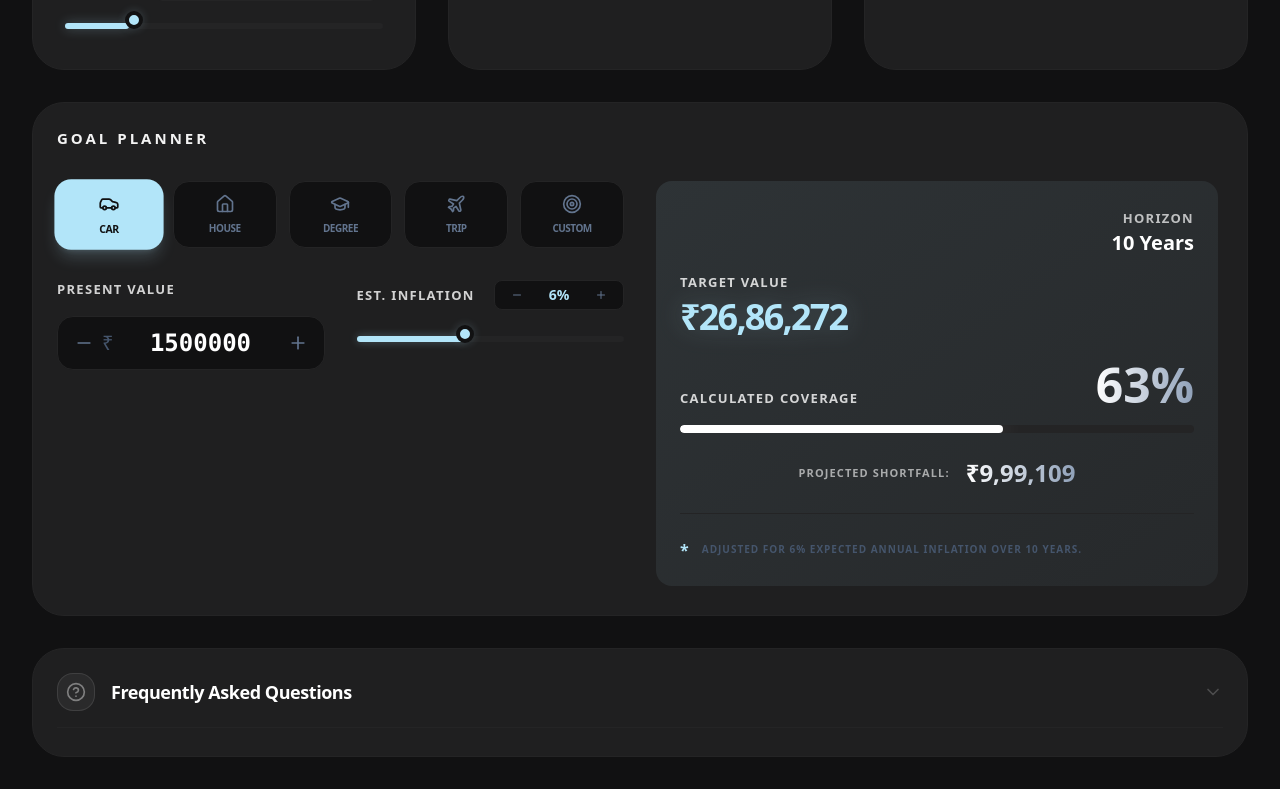
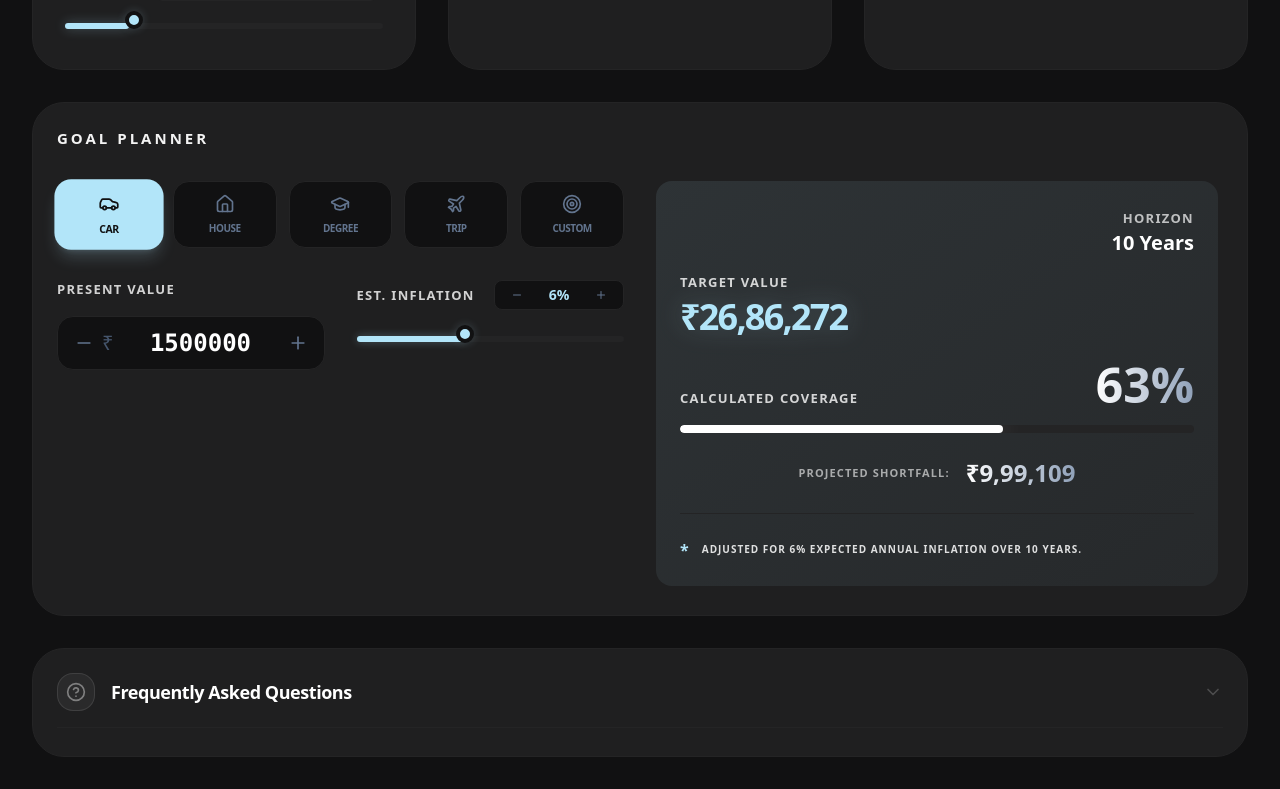
Before and after one commit to Rhythm-Nirankari/SIP-Calculator, a React (Vite) app: page / in a window 1280 px wide. Shown: the part 869-1658 px from the top of the page. Built offline with nearby package versions, Linux system fonts and the light colour scheme.

Commit message:
GoalTracker: increase bottom info opacity to 85%

```diff
--- a/src/components/GoalTracker.tsx
+++ b/src/components/GoalTracker.tsx
@@ -206,7 +206,7 @@ export const GoalPlanner: React.FC<GoalPlannerProps> = ({
                     {/* Bottom Info */}
                     <div className="flex items-center gap-3 text-[10px] text-slate-600 uppercase tracking-widest font-bold border-t border-[#242425] pt-6 mt-6">
                         <span className="text-[#B2E5F9] text-base">* </span>
-                        <span>Adjusted for {inflationRate}% expected annual inflation over {years} years.</span>
+                        <span className="text-white/85">Adjusted for {inflationRate}% expected annual inflation over {years} years.</span>
                     </div>
                 </div>
             </div>
```
